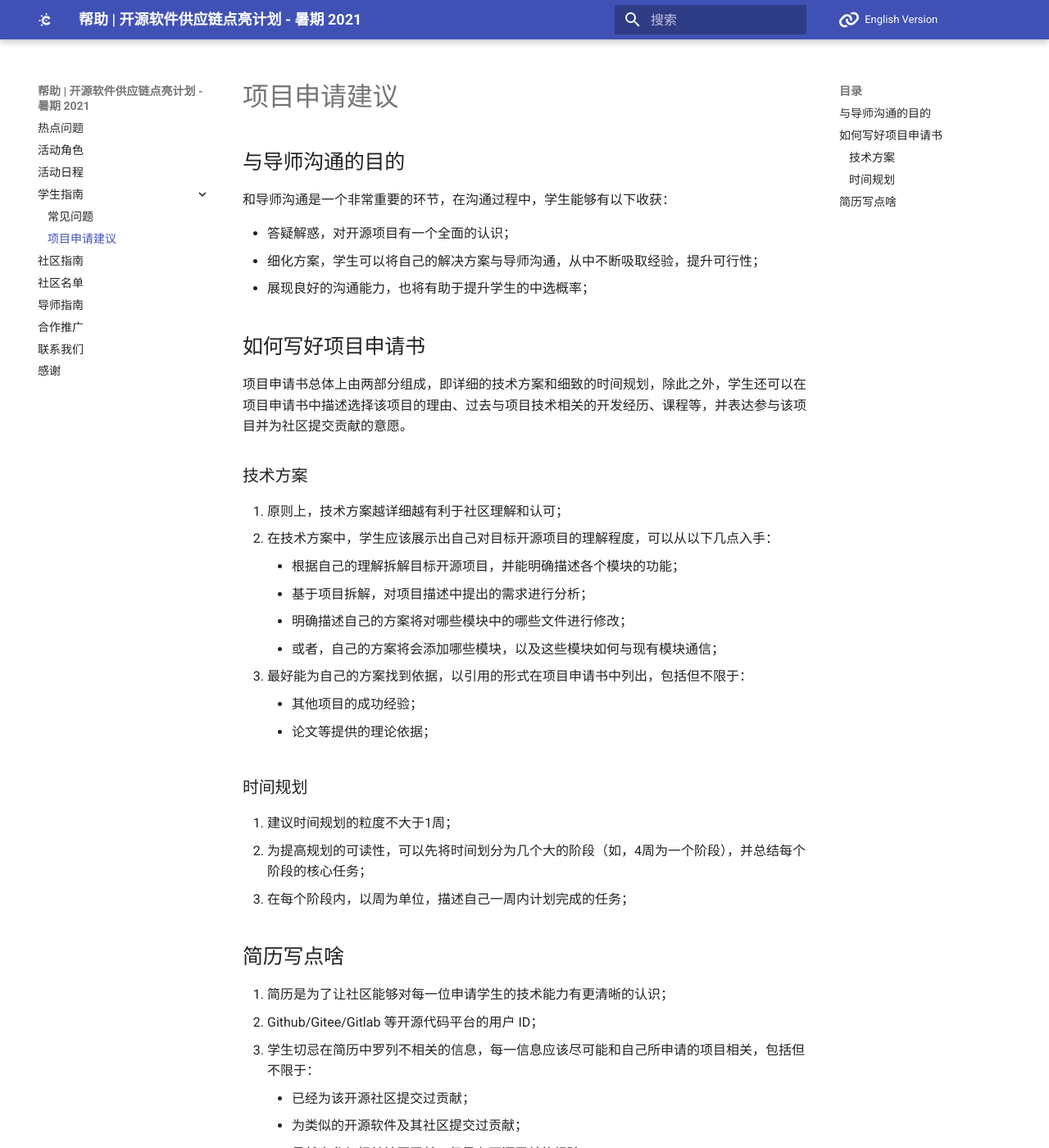
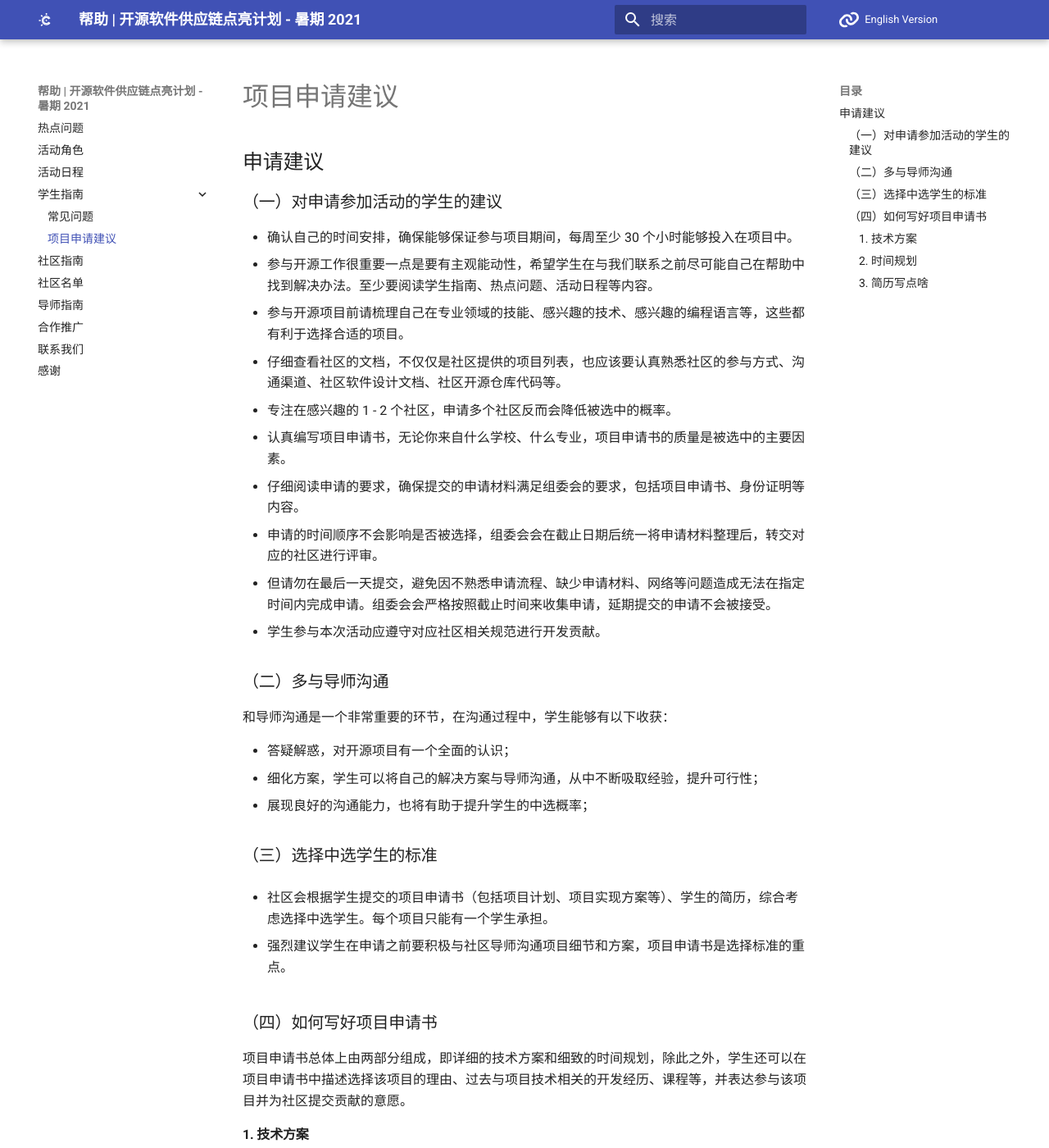
Before and after one commit to summer-ospp/help, an MkDocs documentation site: the page built from docs/proj_apply.md, in a window 1280 px wide and 1400 px high. Shown: the whole window at 82% size. Built offline with MkDocs 1.6.1 and Material for MkDocs 9.7.7, drawn with Linux system fonts in a browser that asks for light colours; comment, search, counter and statistics services are not loaded; some of the changed text lies outside the part shown.

Commit message:
Update proj_apply.md

```diff
--- a/docs/proj_apply.md
+++ b/docs/proj_apply.md
@@ -1,6 +1,23 @@
-# 项目申请建议
+## 申请建议
 
-## 与导师沟通的目的
+
+
+### （一）对申请参加活动的学生的建议
+
+- 确认自己的时间安排，确保能够保证参与项目期间，每周至少 30 个小时能够投入在项目中。
+- 参与开源工作很重要一点是要有主观能动性，希望学生在与我们联系之前尽可能自己在帮助中找到解决办法。至少要阅读学生指南、热点问题、活动日程等内容。
+- 参与开源项目前请梳理自己在专业领域的技能、感兴趣的技术、感兴趣的编程语言等，这些都有利于选择合适的项目。
+- 仔细查看社区的文档，不仅仅是社区提供的项目列表，也应该要认真熟悉社区的参与方式、沟通渠道、社区软件设计文档、社区开源仓库代码等。
+- 专注在感兴趣的 1 - 2 个社区，申请多个社区反而会降低被选中的概率。
+- 认真编写项目申请书，无论你来自什么学校、什么专业，项目申请书的质量是被选中的主要因素。
+- 仔细阅读申请的要求，确保提交的申请材料满足组委会的要求，包括项目申请书、身份证明等内容。
+- 申请的时间顺序不会影响是否被选择，组委会会在截止日期后统一将申请材料整理后，转交对应的社区进行评审。
+- 但请勿在最后一天提交，避免因不熟悉申请流程、缺少申请材料、网络等问题造成无法在指定时间内完成申请。组委会会严格按照截止时间来收集申请，延期提交的申请不会被接受。
+- 学生参与本次活动应遵守对应社区相关规范进行开发贡献。
+
+
+
+### （二）多与导师沟通
 
 和导师沟通是一个非常重要的环节，在沟通过程中，学生能够有以下收获：
 
@@ -8,35 +25,63 @@
 - 细化方案，学生可以将自己的解决方案与导师沟通，从中不断吸取经验，提升可行性；
 - 展现良好的沟通能力，也将有助于提升学生的中选概率；
 
-## 如何写好项目申请书
+
+
+### （三）选择中选学生的标准
+
+- 社区会根据学生提交的项目申请书（包括项目计划、项目实现方案等）、学生的简历，综合考虑选择中选学生。每个项目只能有一个学生承担。
+
+- 强烈建议学生在申请之前要积极与社区导师沟通项目细节和方案，项目申请书是选择标准的重点。
+
+
+
+
+### （四）如何写好项目申请书
 
 项目申请书总体上由两部分组成，即详细的技术方案和细致的时间规划，除此之外，学生还可以在项目申请书中描述选择该项目的理由、过去与项目技术相关的开发经历、课程等，并表达参与该项目并为社区提交贡献的意愿。
 
-### 技术方案
+#### 1. 技术方案
 
-1. 原则上，技术方案越详细越有利于社区理解和认可；
-2. 在技术方案中，学生应该展示出自己对目标开源项目的理解程度，可以从以下几点入手：
-    - 根据自己的理解拆解目标开源项目，并能明确描述各个模块的功能；
-    - 基于项目拆解，对项目描述中提出的需求进行分析；
-    - 明确描述自己的方案将对哪些模块中的哪些文件进行修改；
-    - 或者，自己的方案将会添加哪些模块，以及这些模块如何与现有模块通信；
-3. 最好能为自己的方案找到依据，以引用的形式在项目申请书中列出，包括但不限于：
-    - 其他项目的成功经验；
-    - 论文等提供的理论依据；
+i. 原则上，技术方案越详细越有利于社区理解和认可；
 
-### 时间规划
+ii. 在技术方案中，学生应该展示出自己对目标开源项目的理解程度，可以从以下几点入手：
 
-1. 建议时间规划的粒度不大于1周；
-2. 为提高规划的可读性，可以先将时间划分为几个大的阶段（如，4周为一个阶段），并总结每个阶段的核心任务；
-3. 在每个阶段内，以周为单位，描述自己一周内计划完成的任务；
+  - 根据自己的理解拆解目标开源项目，并能明确描述各个模块的功能；
 
-## 简历写点啥
+  - 基于项目拆解，对项目描述中提出的需求进行分析；
 
-1. 简历是为了让社区能够对每一位申请学生的技术能力有更清晰的认识；
-2. Github/Gitee/Gitlab 等开源代码平台的用户 ID；
-3. 学生切忌在简历中罗列不相关的信息，每一信息应该尽可能和自己所申请的项目相关，包括但不限于：
-    - 已经为该开源社区提交过贡献；
-    - 为类似的开源软件及其社区提交过贡献；
-    - 虽然未参与相关社区贡献，但是有开源贡献的经验；
-    - 虽然未参与过开源，但是有类似功能软件的开发经验；
-    - 若以上经验全无，因着重体现自己对社区使用技术栈的掌握程度，以及展现自己的学习能力；
+  - 明确描述自己的方案将对哪些模块中的哪些文件进行修改；
+
+  - 或者，自己的方案将会添加哪些模块，以及这些模块如何与现有模块通信；
+
+iii. 最好能为自己的方案找到依据，以引用的形式在项目申请书中列出，包括但不限于：
+
+  - 其他项目的成功经验；
+
+  - 论文等提供的理论依据；
+
+#### 2. 时间规划
+
+- 建议时间规划的粒度不大于1周；
+
+- 为提高规划的可读性，可以先将时间划分为几个大的阶段（如，4周为一个阶段），并总结每个阶段的核心任务；
+
+- 在每个阶段内，以周为单位，描述自己一周内计划完成的任务；
+
+#### 3. 简历写点啥
+
+i. 简历是为了让社区能够对每一位申请学生的技术能力有更清晰的认识；
+
+ii. Github/Gitee/Gitlab 等开源代码平台的用户 ID；
+
+iii. 学生切忌在简历中罗列不相关的信息，每一信息应该尽可能和自己所申请的项目相关，包括但不限于：
+
+  - 已经为该开源社区提交过贡献；
+
+  - 为类似的开源软件及其社区提交过贡献；
+
+  - 虽然未参与相关社区贡献，但是有开源贡献的经验；
+
+  - 虽然未参与过开源，但是有类似功能软件的开发经验；
+
+  - 若以上经验全无，因着重体现自己对社区使用技术栈的掌握程度，以及展现自己的学习能力；
```
